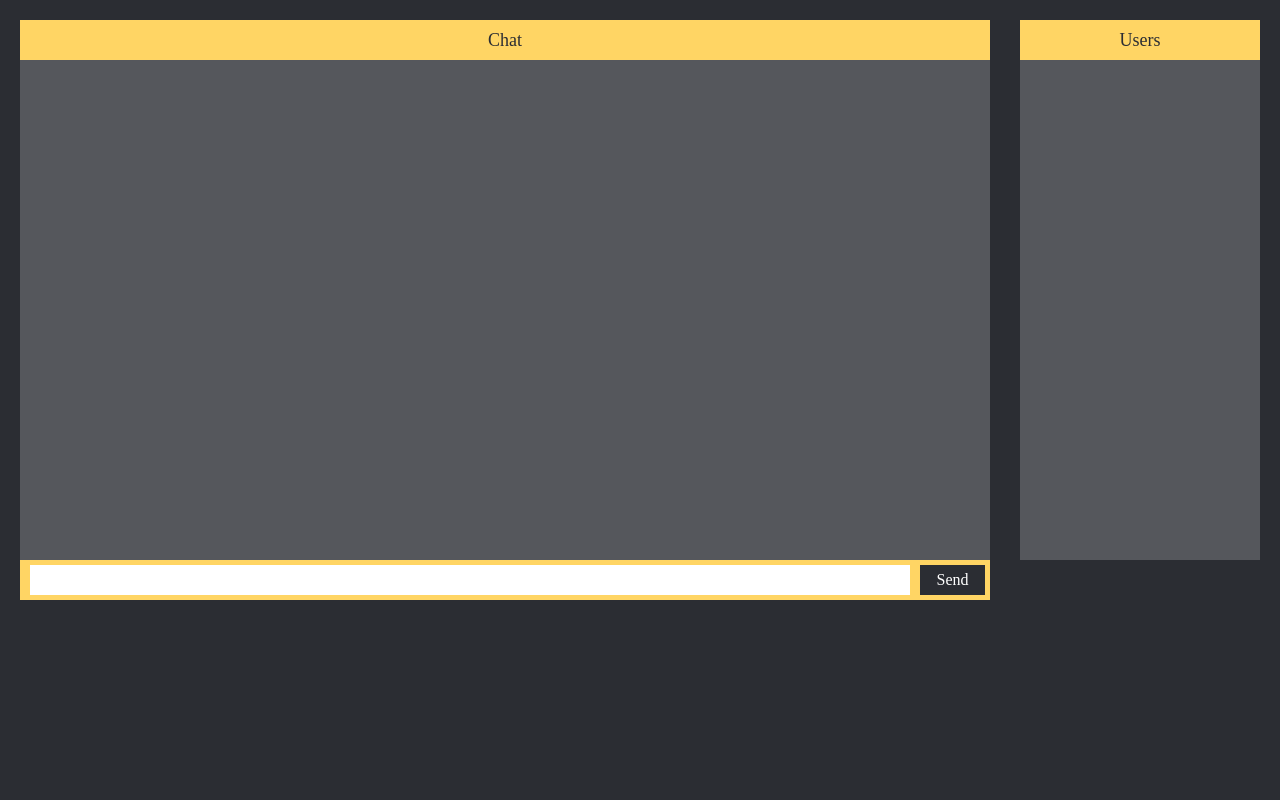
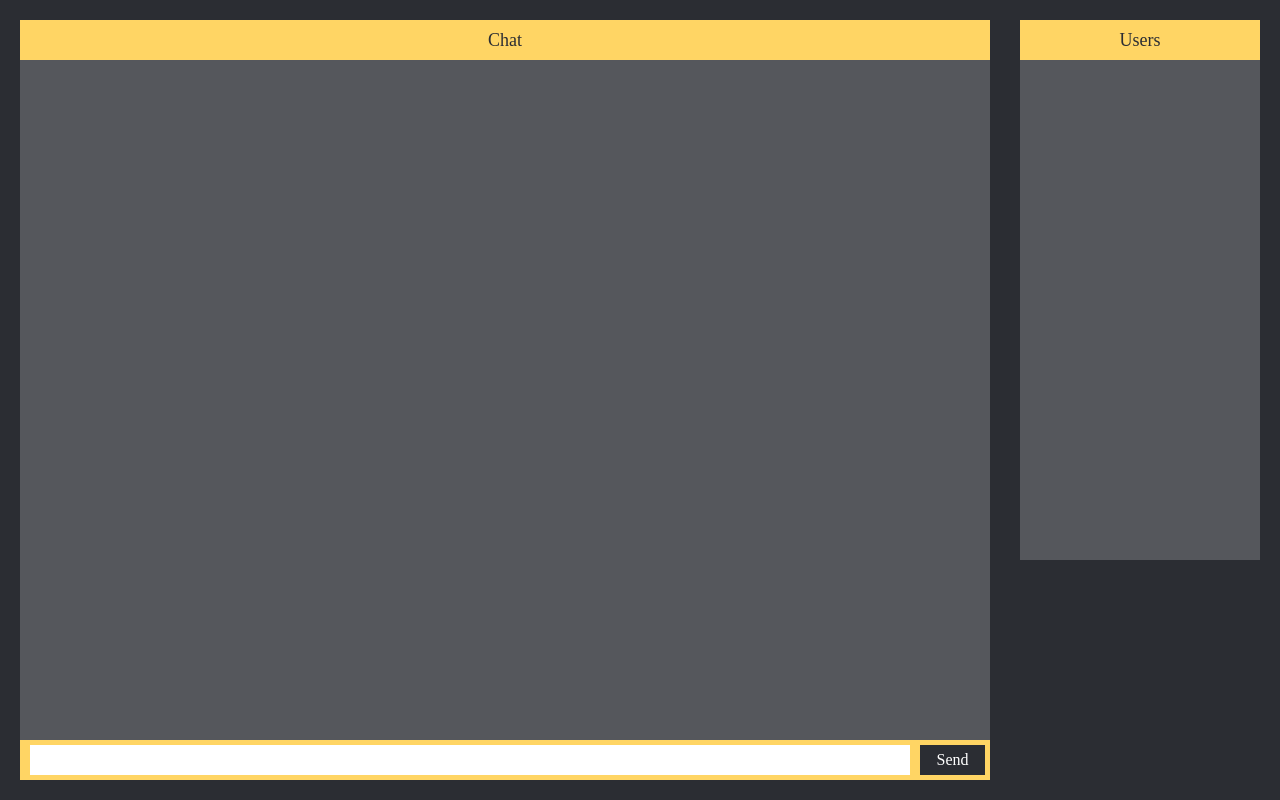
Before and after one commit to sail-rsa/sail-rsa, a Python web app: template flask/templates/index.html in a window 1280 px wide. Run offline with Jinja, Linux system fonts and the light colour scheme; the template is opened without the code that fills it, so the values that code supplies are empty; some libraries are stand-ins or nearby versions; some web fonts are replaced.

Commit message:
Chat window now takes up full window height

```diff
--- a/flask/static/style.css
+++ b/flask/static/style.css
@@ -12,10 +12,10 @@ html, body {
 
 #main {
     margin: 0 auto;
-    padding: 20px;
-    max-width: 1200px;
+    max-width: 1240px;
     position: relative;
-    min-height: 540px;
+    height: 100%;
+    box-sizing: border-box;
 }
 
 .userwindow {
@@ -25,6 +25,7 @@ html, body {
     width: 200px;
     height: 500px;
     padding: 20px;
+    top: 20px;
 }
 
 .chatwindow {
@@ -32,7 +33,8 @@ html, body {
     position: absolute;
     left: 0;
     right: 270px;
-    height: 100%;
+    top: 20px;
+    bottom: 20px;
 }
 
 .messagebox {
```
